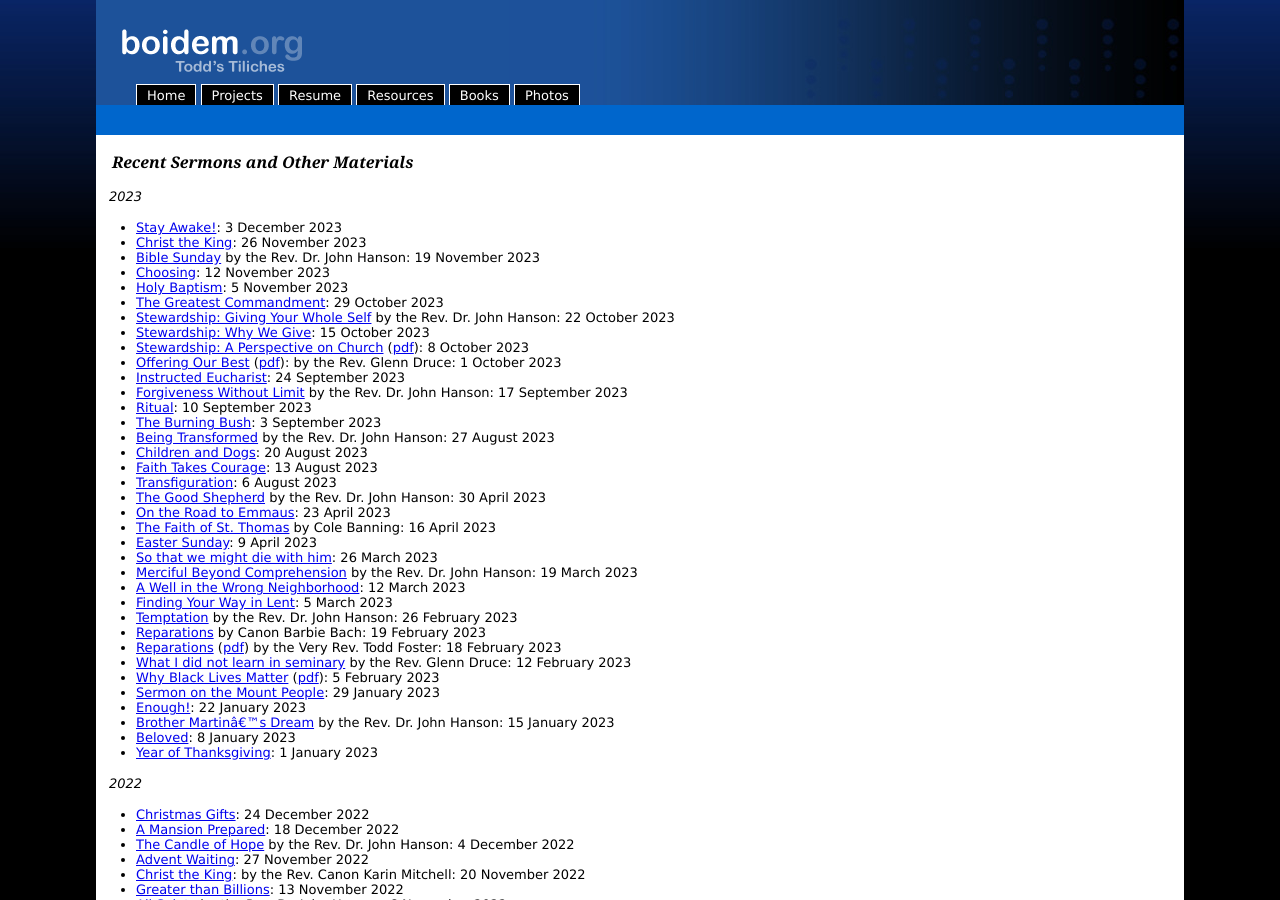
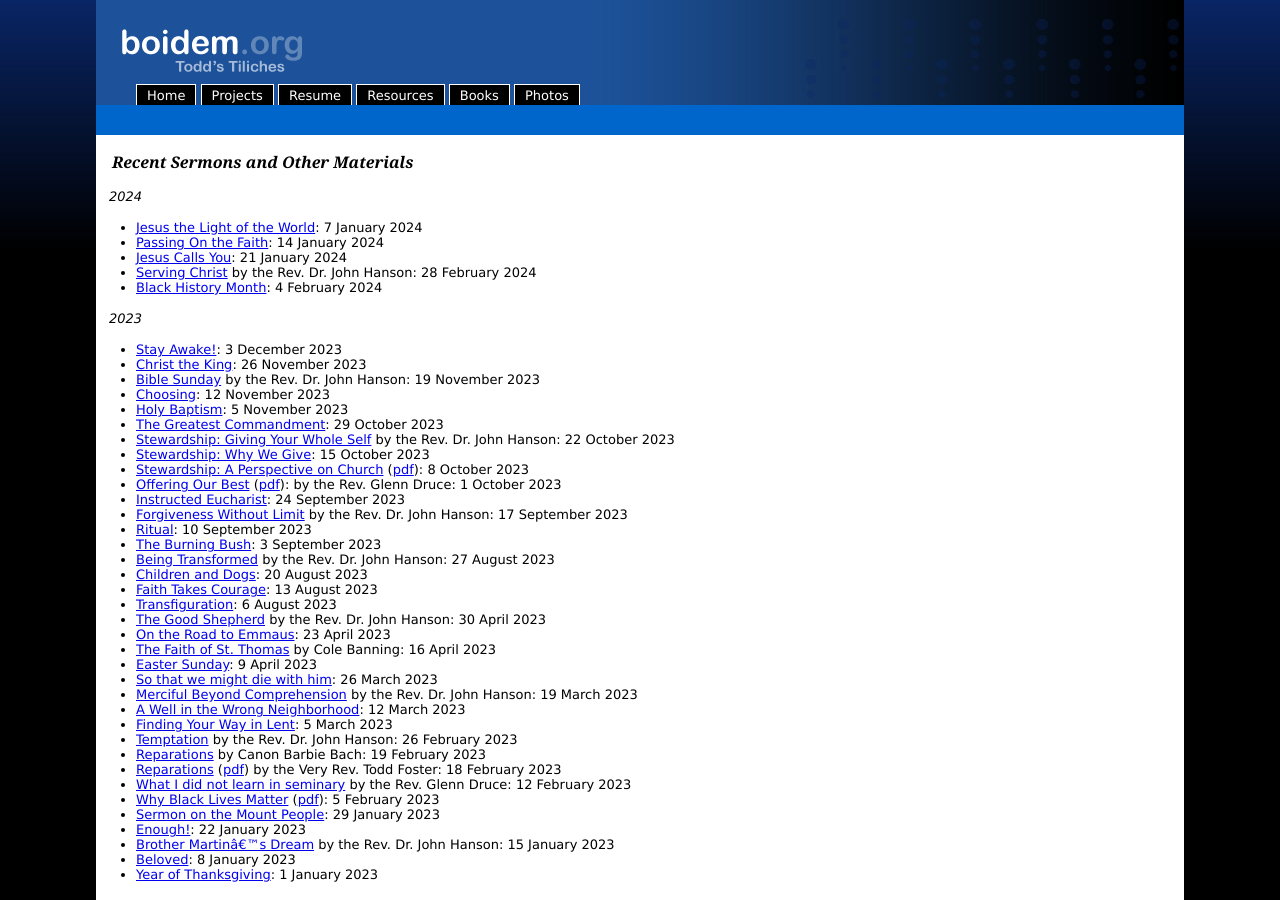
Before and after one commit to toddfoster/toddfoster.github.com, a Jekyll site: the page built from projects.md, in a window 1280 px wide and 900 px high. Built offline with Jekyll 4.4.1, drawn with Linux system fonts in a browser that asks for light colours.

Commit message:
add sermons

```diff
--- a/projects.md
+++ b/projects.md
@@ -5,6 +5,13 @@ layout: default
 
 Recent Sermons and Other Materials
 ----------------------------------
+
+*2024*
+* [Jesus the Light of the World](http://cdn.boidem.org/2024/sermons/StT20240107.mp3): 7 January 2024
+* [Passing On the Faith](http://cdn.boidem.org/2024/sermons/StT20240114.mp3): 14 January 2024
+* [Jesus Calls You](http://cdn.boidem.org/2024/sermons/StT20240121.mp3): 21 January 2024
+* [Serving Christ](http://cdn.boidem.org/2024/sermons/StT20240128-JH.mp3) by the Rev. Dr. John Hanson: 28 February 2024
+* [Black History Month](http://cdn.boidem.org/2024/sermons/StT20240204.mp3): 4 February 2024
 
 *2023*
 * [Stay Awake!](http://cdn.boidem.org/2023/sermons/StT20231203.mp3): 3 December 2023
```
